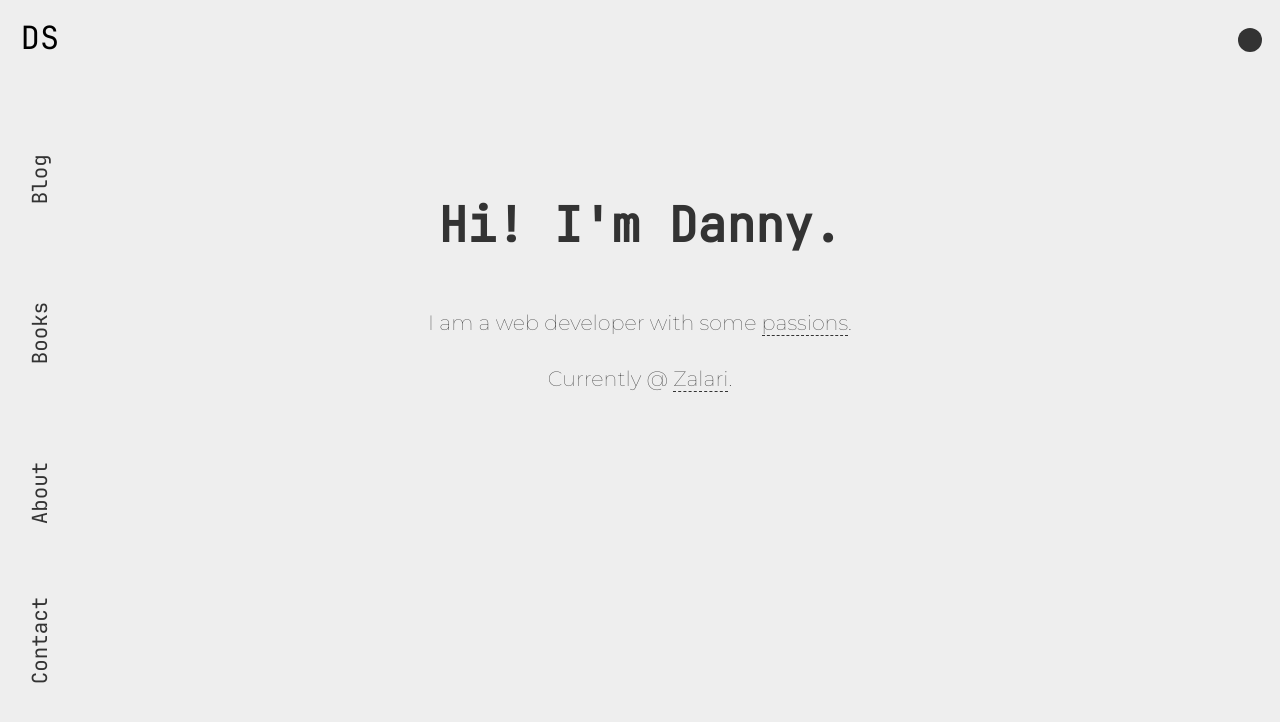
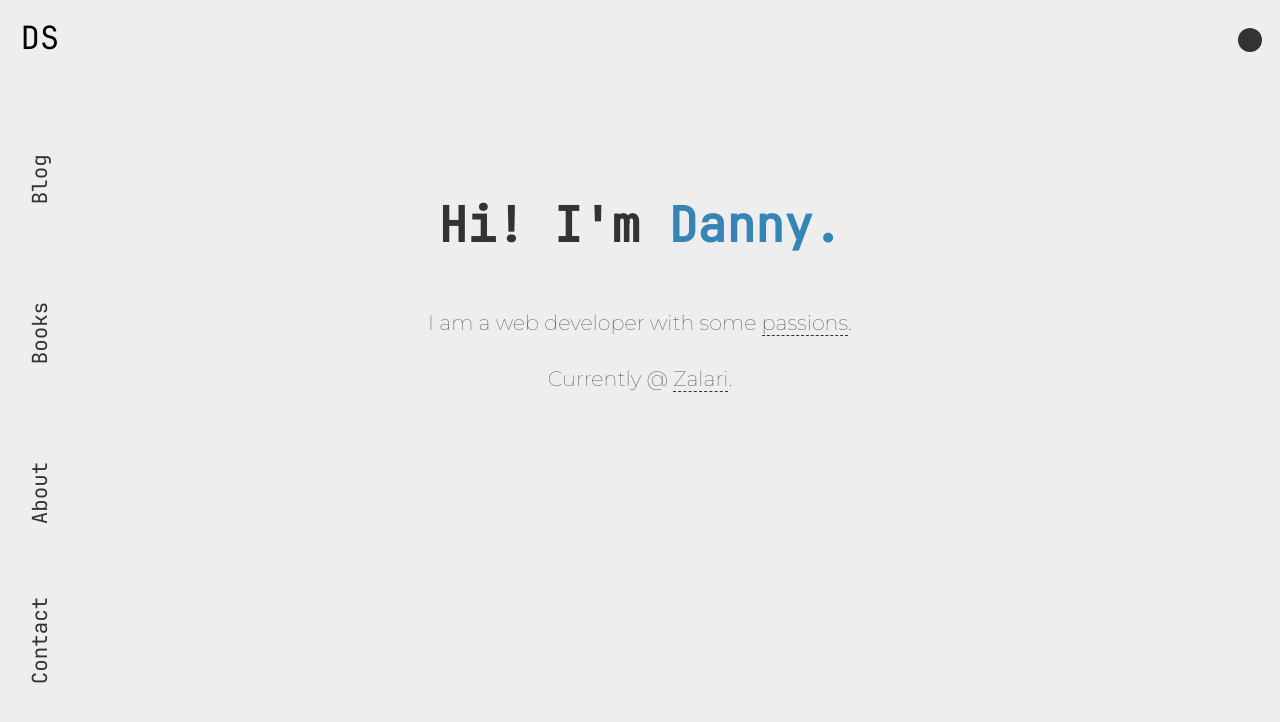
Before and after one commit to daaanny90/dannyspina, a SvelteKit app: page / in a window 1280 px wide. Shown: the top 722 px of the page. Built offline with nearby package versions, Linux system fonts and the light colour scheme.

Commit message:
Colored is better

```diff
--- a/src/routes/+page.svelte
+++ b/src/routes/+page.svelte
@@ -1,5 +1,5 @@
 <section>
-  <h1>Hi! I'm Danny.</h1>
+  <h1>Hi! I'm <span>Danny.</span></h1>
   <p>I am a web developer with some <a href="/about">passions</a>.</p>
   <p>Currently @ <a href="http://zalari.de">Zalari</a>.</p>
 </section>
@@ -11,6 +11,10 @@ section {
 
 h1 {
   font-size: 3rem;
+}
+
+span {
+  color: var(--accent-color);
 }
   p {
     font-weight: lighter;
```
